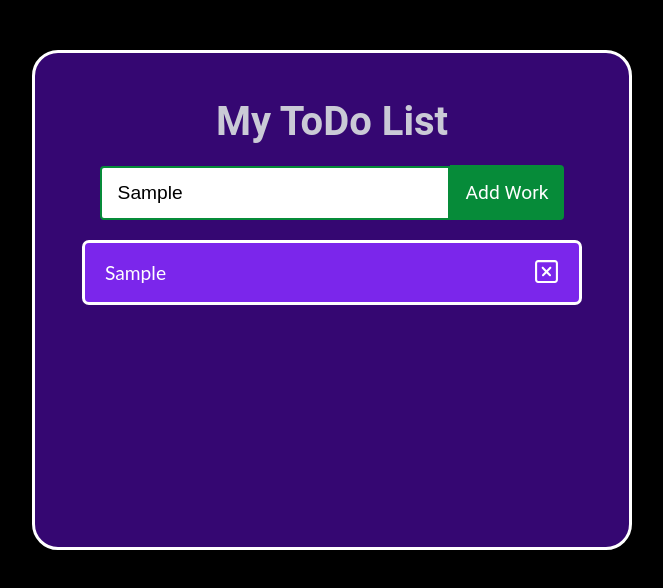
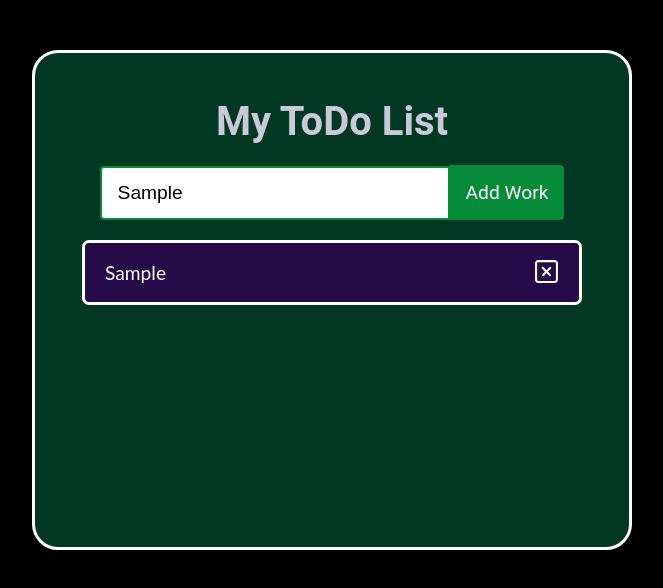
Before and after one commit to Hcrj99/Todo-list, a React (Create React App) app: page / in a window 1280 px wide. Both pictures are taken after typing "Sample" into the empty fields and a click on the button "Add Work". Shown: the top 588 px of the page, without its empty margins (308-971 px from the left). Built offline with nearby package versions, Linux system fonts and the light colour scheme.

Commit message:
add degrade colors works

```diff
--- a/src/App.css
+++ b/src/App.css
@@ -26,7 +26,7 @@ body {
 .Todo__list-container {
   width: 600px;
   min-height: 500px;
-  background-color: #350772;
+  background-color: #003823;
   padding: 25px;
   margin: 10px;
   border-radius: 26px;
--- a/src/styles/work.css
+++ b/src/styles/work.css
@@ -36,3 +36,15 @@
   background-color: #260b49;
   text-decoration: line-through;
 }
+
+.work__container:nth-child(3n + 1){
+  background-color:  #260b49;
+}
+
+.work__container:nth-child(3n + 2){
+  background-color:  #3d1275;
+}
+
+.work__container:nth-child(3n + 3){
+  background-color:  #5419a1;
+}
```
